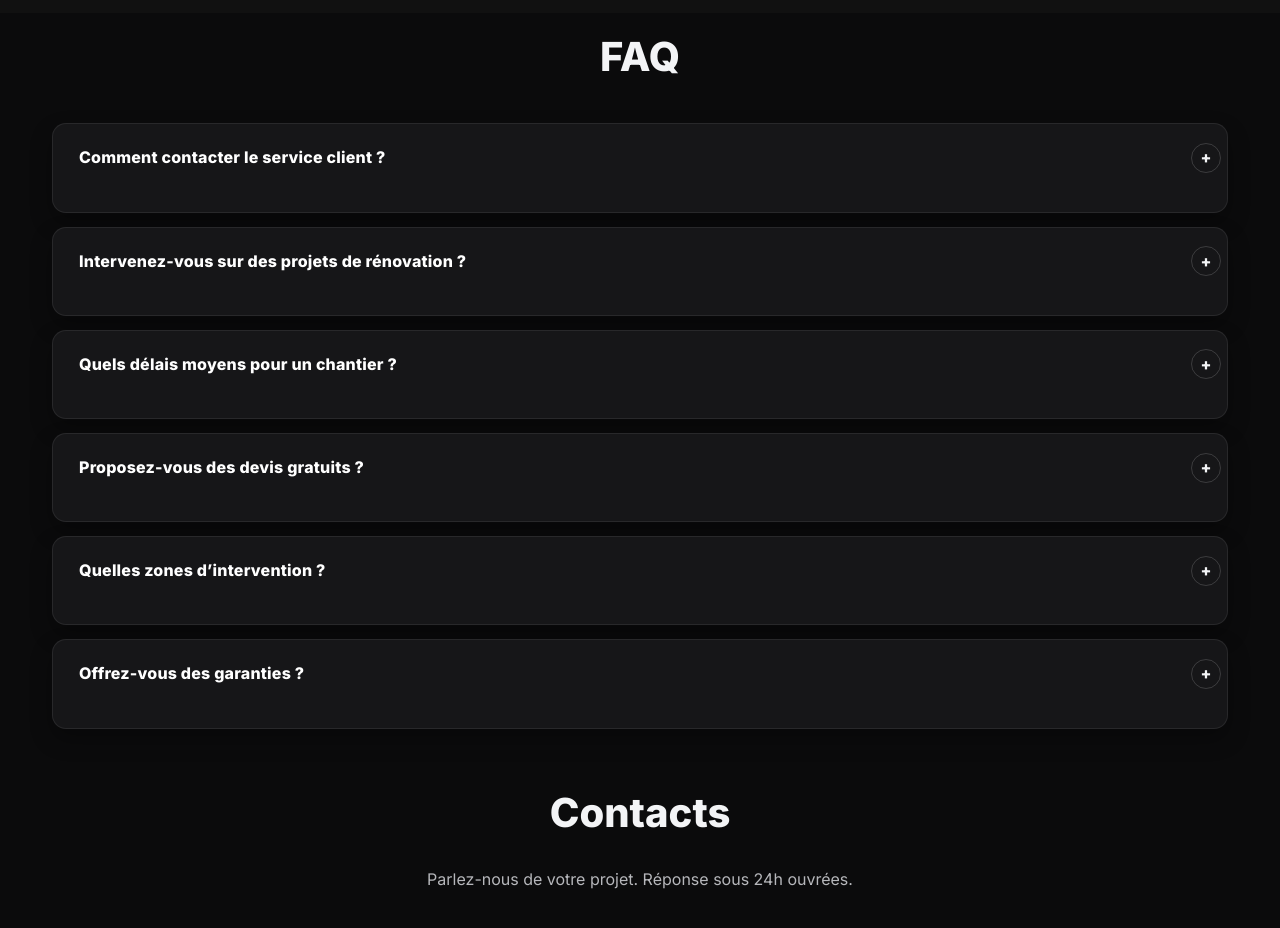
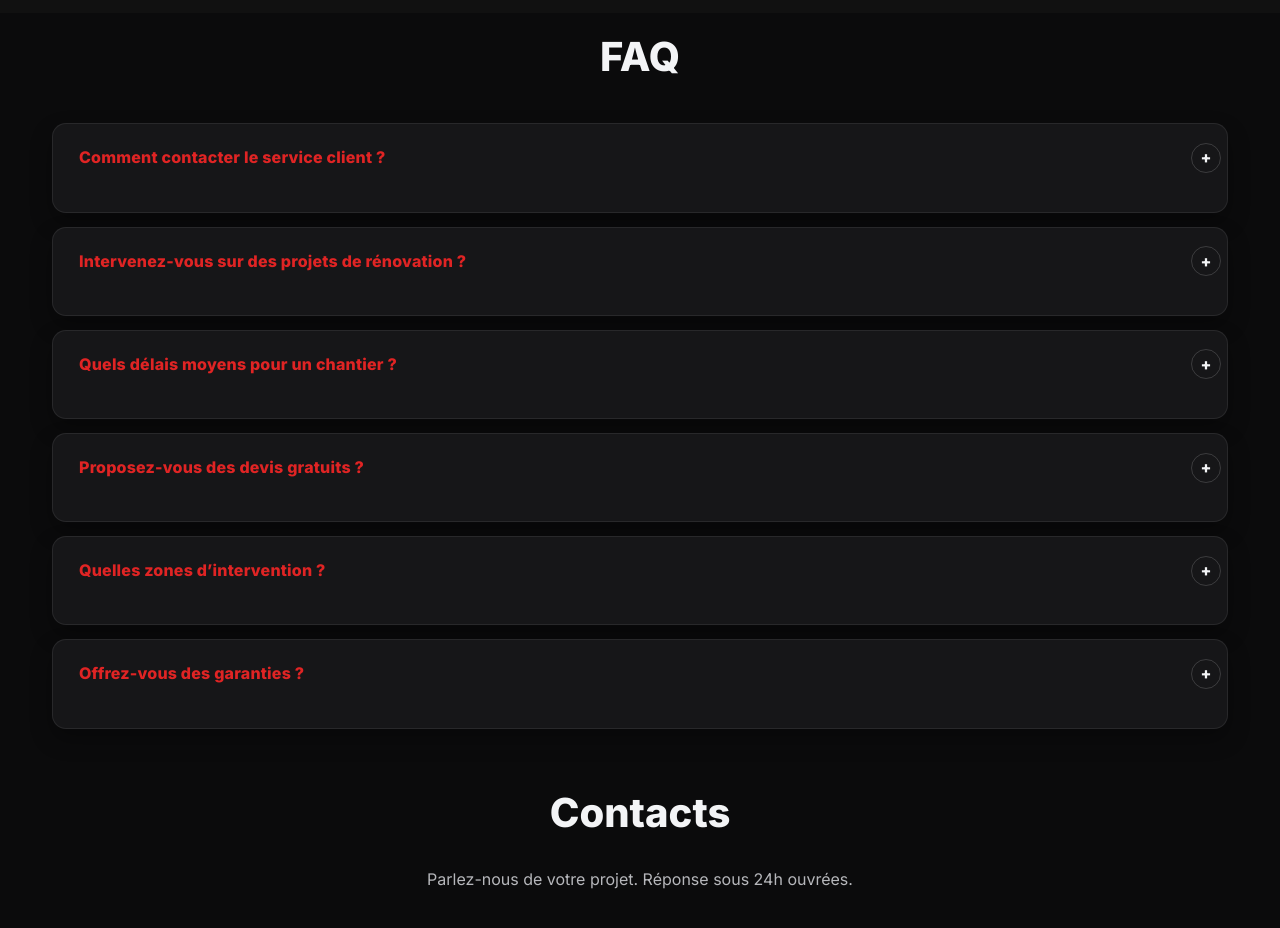
Before and after one commit to BlackMamba-07/Landing_Page, a plain HTML site: page index.html in a window 1280 px wide. Shown: the part 3880-4808 px from the top of the page. Drawn offline with nearby package versions, Linux system fonts and the light colour scheme; grey boxes are pictures that could not be loaded; a web font is replaced by a local one.

Commit message:
Red Questions

```diff
--- a/style.css
+++ b/style.css
@@ -101,7 +101,7 @@ p {
 }
 #faq .accordion-button {
   background: transparent;
-  color: #fff;
+  color: var(--brand);
   padding: 16px 60px 16px 18px;
   font-weight: 800;
   letter-spacing: 0.2px;
```
